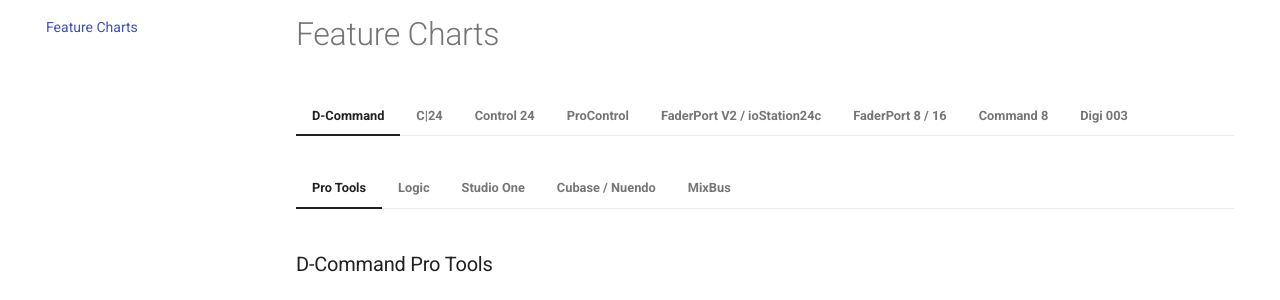
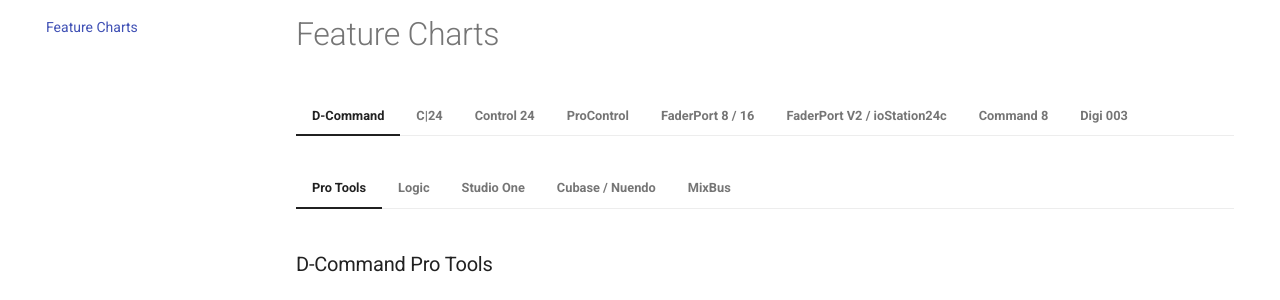
Before and after one commit to neyrinckaudio/docs-vcpro, an MkDocs documentation site: the page built from docs/feature-charts.md, in a window 1280 px wide and 1312 px high. Shown: the part 132-432 px from the top of the window. Built offline with MkDocs 1.6.1 and Material for MkDocs 9.7.7, drawn with Linux system fonts in a browser that asks for light colours.

Commit message:
add faderport 8/16 for pt 2023+

```diff
--- a/docs/feature-charts.md
+++ b/docs/feature-charts.md
@@ -70,15 +70,15 @@
     === "LUNA"
         {% include './feature-chart/procontrol-luna.md' %}
 
+=== "FaderPort 8 / 16"
+    ###
+    === "Pro Tools 2023 and later"
+        {% include './feature-chart/faderport-8-16-protools-2023.md' %}
+    === "Pro Tools 2022 and earlier"
+        {% include './feature-chart/tbd.md' %}
+
 === "FaderPort V2 / ioStation24c"
     {% include './feature-chart/faderport-v2-protools.md' %}
-
-=== "FaderPort 8 / 16"
-    ###
-    === "Pro Tools 2022 and earlier"
-        {% include './feature-chart/tbd.md' %}
-    === "Pro Tools 2023 and later"
-        {% include './feature-chart/tbd.md' %}
 
 === "Command 8"
     ###
```
